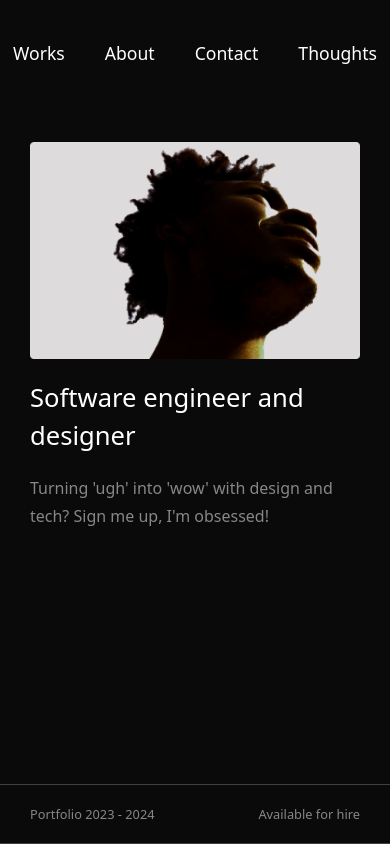
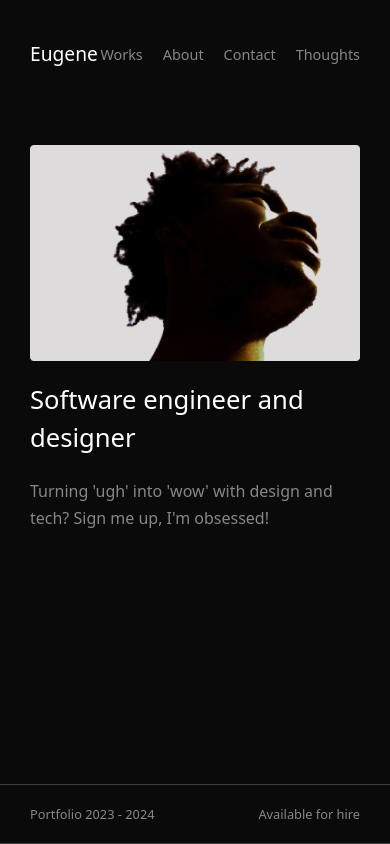
Before and after one commit to BeingDamii/My-portfolio, a Next.js app: page / in a window 390 px wide. Built offline with nearby package versions, Linux system fonts and the light colour scheme; a web font is replaced by a local one.

Commit message:
#changes 14

```diff
--- a/app/Page-components/_navbar.scss
+++ b/app/Page-components/_navbar.scss
@@ -6,7 +6,7 @@
   align-items: center;
   min-width: 100%;
   @media only screen and (max-width: 768px) {
-    justify-content: center;
+    // justify-content: center;
     position: sticky;
     padding: 1em 1.875em;
     padding-top: 2.5em;
@@ -16,7 +16,7 @@
     font-size: 1.2em;
     font-weight: medium;
     @media only screen and (max-width: 768px) {
-      display: none;
+      font-size: 1.2em;
     }
   }
   .navlinks-wrapper {
@@ -24,13 +24,13 @@
     flex-direction: row;
     gap: 50px;
     @media only screen and (max-width: 768px) {
-      gap: 40px;
+      gap: 20px;
     }
     .nav-link {
       font-size: 1em;
       @media only screen and (max-width: 768px) {
-        color: white;
-        font-size: 1.1em;
+        // color: white;
+        font-size: .9em;
       }
     }
   }
--- a/app/Page-components/navBar.tsx
+++ b/app/Page-components/navBar.tsx
@@ -4,7 +4,7 @@
   return (
     <div className="navbar">
       <Link href="/">
-        <h1 className="logo"> Eugene Ebenezer</h1>
+        <h1 className="logo"> Eugene</h1>
       </Link>
       <div className="navlinks-wrapper">
         <Link href="/" className="nav-link">
```
